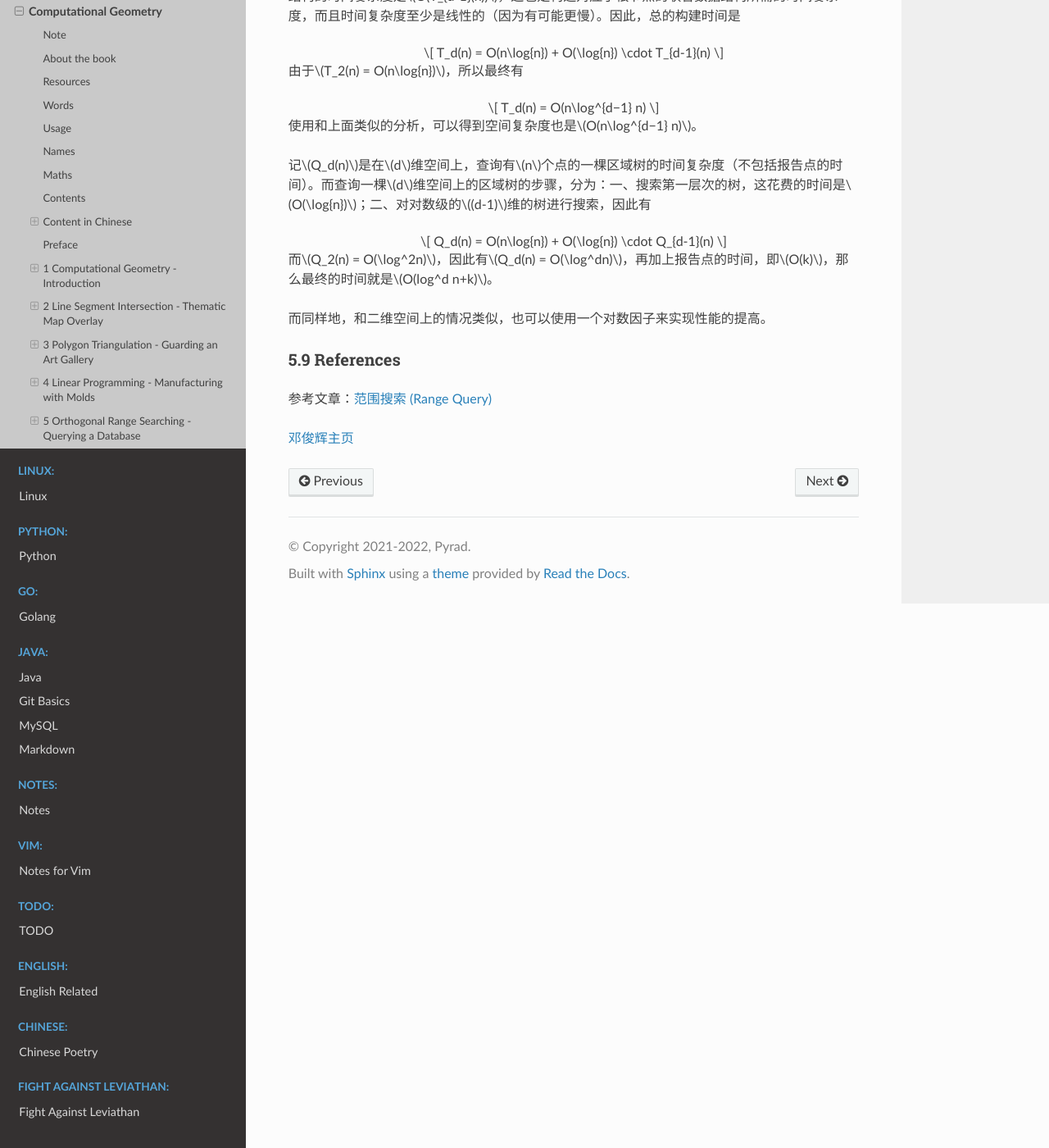
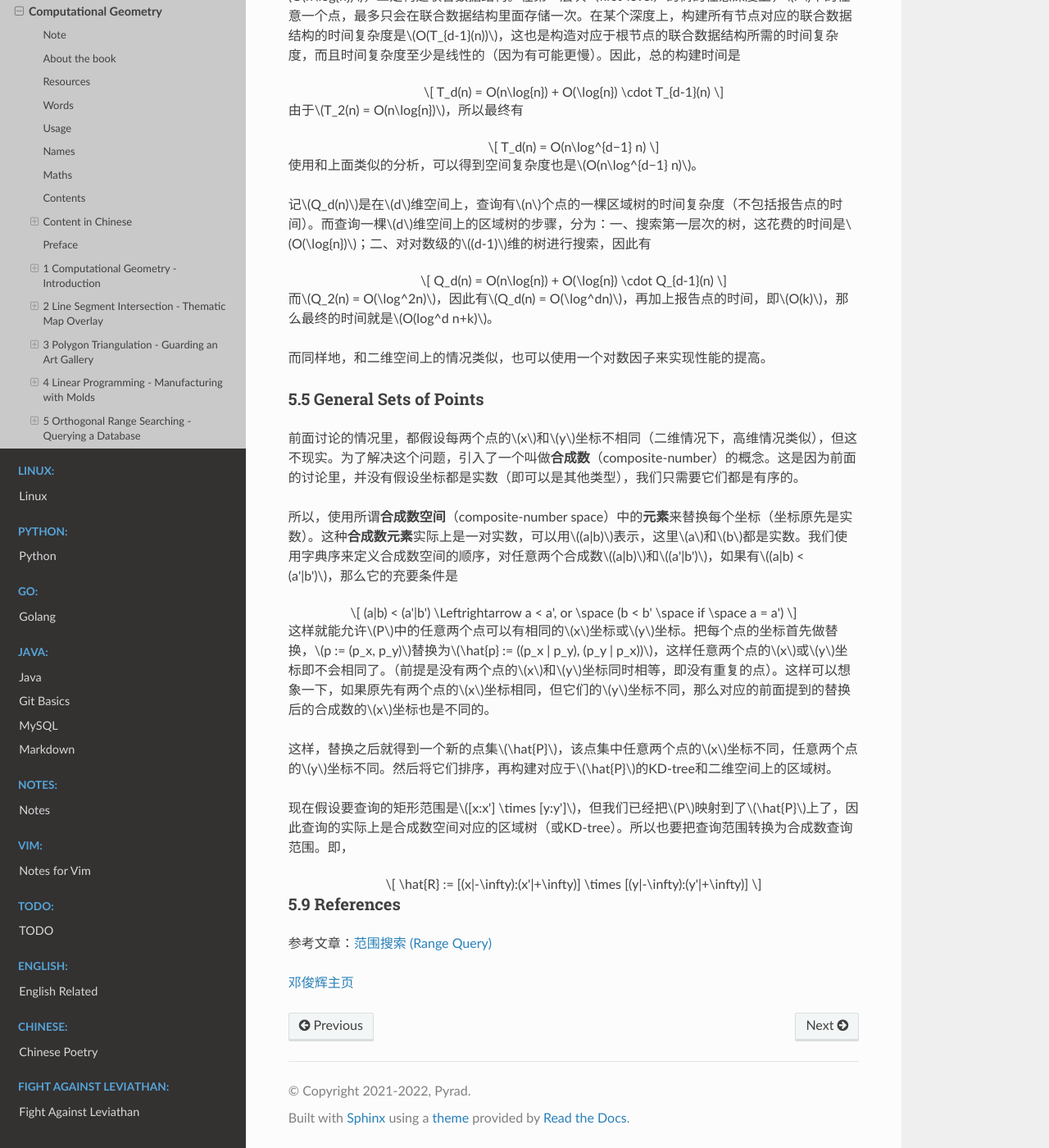
Before and after one commit to Pyrad/pyradnotes, a Sphinx documentation site: the page built from source/Geometry/ComputationalGeometryAA3rd.md, in a window 1280 px wide and 1400 px high, scrolled down 90104 px. Shown: the whole window at 82% size. Built offline with Sphinx 7.4.7 and the Read the Docs theme 2.0.0, drawn with Linux system fonts in a browser that asks for light colours; a script that is not in the unit is left out; some of the changed text lies outside the part shown.

Commit message:
CGAA3 Start section 5.5

```diff
--- a/source/Geometry/ComputationalGeometryAA3rd.md
+++ b/source/Geometry/ComputationalGeometryAA3rd.md
@@ -285,9 +285,11 @@ subexponential /sʌbˌekspəˈnenʃl/ *adj.*（增长）越来越快的；指数
 	- Smallest Enclosing Disc 最小圆覆盖（最小包围圆）
 
 - Chapter 5
-	- **Rectangular Range Query** （**Orthogonal Range Query**）矩形区域查询，或正交区域查询
-	- **Canonical subset** 正则子集
+	- **Rectangular Range Query** （**Orthogonal Range Query**）**矩形区域查询**，或正交区域查询
+	- **Canonical subset** **正则子集**
 	- **Fractional cascading** **分散层叠**
+	- General Sets of Points **一般性点集**
+	-
 
 
 
@@ -2714,6 +2716,29 @@ $$
 而同样地，和二维空间上的情况类似，也可以使用一个对数因子来实现性能的提高。
 
 
+### 5.5 General Sets of Points
+
+前面讨论的情况里，都假设每两个点的$x$和$y$坐标不相同（二维情况下，高维情况类似），但这不现实。为了解决这个问题，引入了一个叫做**合成数**（composite-number）的概念。这是因为前面的讨论里，并没有假设坐标都是实数（即可以是其他类型），我们只需要它们都是有序的。
+
+所以，使用所谓**合成数空间**（composite-number space）中的**元素**来替换每个坐标（坐标原先是实数）。这种**合成数元素**实际上是一对实数，可以用$(a|b)$表示，这里$a$和$b$都是实数。我们使用字典序来定义合成数空间的顺序，对任意两个合成数$(a|b)$和$(a'|b')$，如果有$(a|b) < (a'|b')$，那么它的充要条件是
+
+$$
+(a|b) < (a'|b') \Leftrightarrow a < a', or \space (b < b' \space if \space a = a')
+$$
+
+这样就能允许$P$中的任意两个点可以有相同的$x$坐标或$y$坐标。把每个点的坐标首先做替换，$p := (p_x, p_y)$替换为$\hat{p} := ((p_x | p_y), (p_y | p_x))$，这样任意两个点的$x$或$y$坐标即不会相同了。（前提是没有两个点的$x$和$y$坐标同时相等，即没有重复的点）。这样可以想象一下，如果原先有两个点的$x$坐标相同，但它们的$y$坐标不同，那么对应的前面提到的替换后的合成数的$x$坐标也是不同的。
+
+这样，替换之后就得到一个新的点集$\hat{P}$，该点集中任意两个点的$x$坐标不同，任意两个点的$y$坐标不同。然后将它们排序，再构建对应于$\hat{P}$的KD-tree和二维空间上的区域树。
+
+现在假设要查询的矩形范围是$[x:x'] \times [y:y']$，但我们已经把$P$映射到了$\hat{P}$上了，因此查询的实际上是合成数空间对应的区域树（或KD-tree）。所以也要把查询范围转换为合成数查询范围。即，
+
+$$
+\hat{R} := [(x|-\infty):(x'|+\infty)] \times [(y|-\infty):(y'|+\infty)]
+$$
+
+
+
+
 
 
 
```
